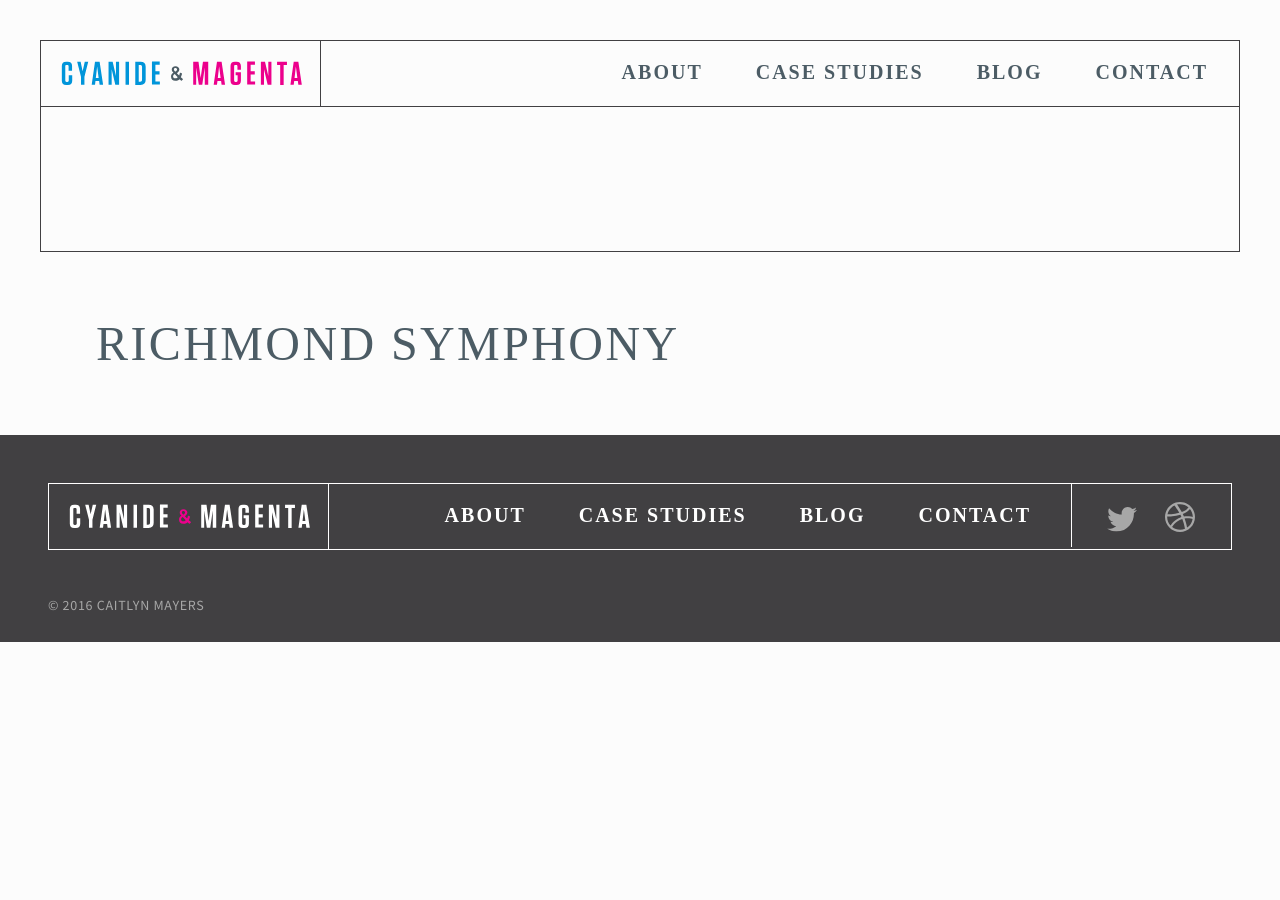
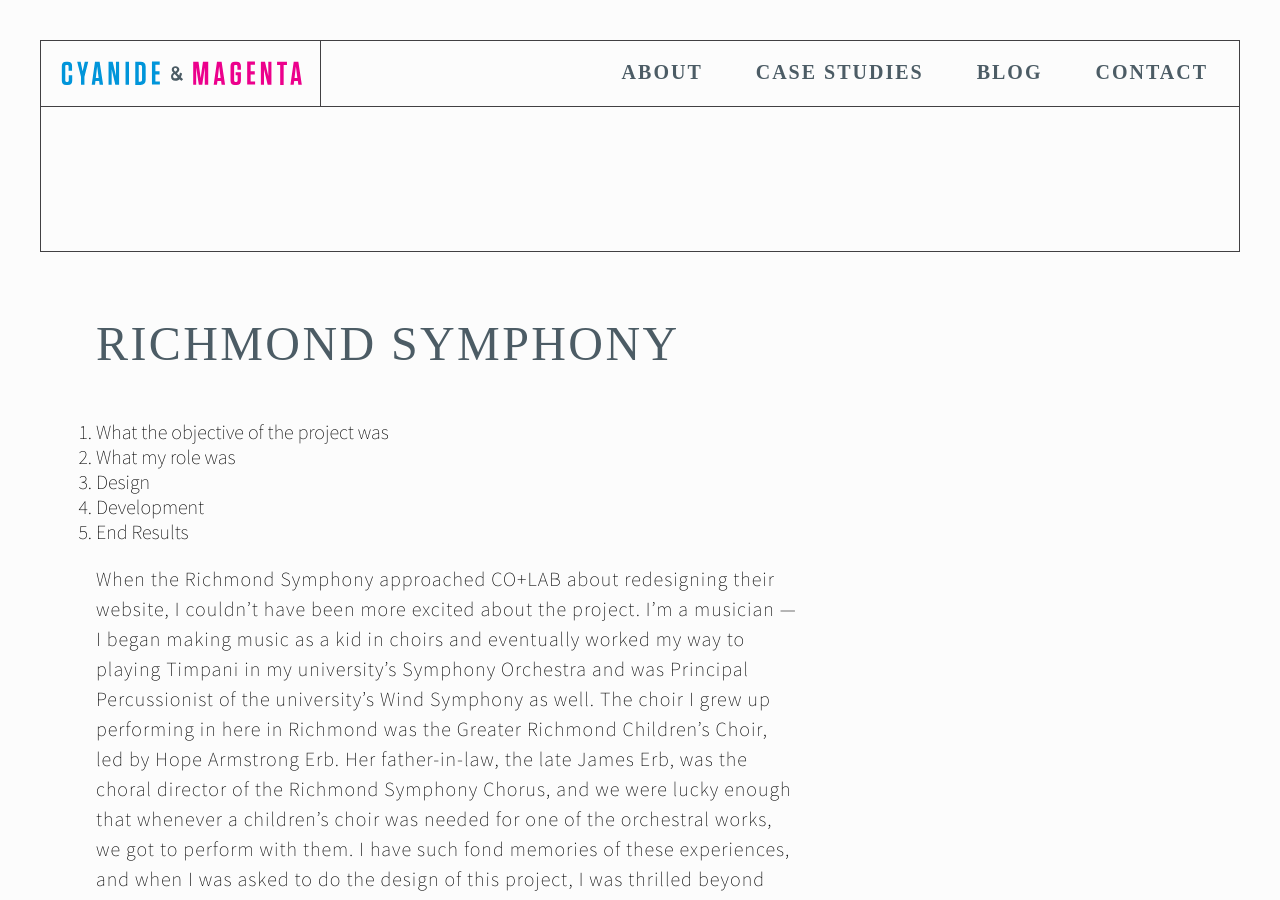
Before and after one commit to caitlynmayers/cyanide-magenta, a Jekyll site: the page built from _case-studies/richmond-symphony.md, in a window 1280 px wide and 900 px high. Built offline with Jekyll 4.4.1, drawn with Linux system fonts in a browser that asks for light colours; Markdown is read by kramdown in place of the engine named in the settings; some of the changed text lies outside the part shown.

Commit message:
beginning to write the richmond symphony case study.

```diff
--- a/_case-studies/richmond-symphony.md
+++ b/_case-studies/richmond-symphony.md
@@ -8,3 +8,19 @@
 ---
 
 <h1>{{ page.title }}</h1>
+
+1. What the objective of the project was
+2. What my role was
+3. Design
+4. Development
+5. End Results
+
+When the Richmond Symphony approached CO+LAB about redesigning their website, I couldn't have been more excited about the project. I'm a musician — I began making music as a kid in choirs and eventually worked my way to playing Timpani in my university's Symphony Orchestra and was Principal Percussionist of the university's Wind Symphony as well. The choir I grew up performing in here in Richmond was the Greater Richmond Children's Choir, led by Hope Armstrong Erb. Her father-in-law, the late James Erb, was the choral director of the Richmond Symphony Chorus, and we were lucky enough that whenever a children's choir was needed for one of the orchestral works, we got to perform with them. I have such fond memories of these experiences, and when I was asked to do the design of this project, I was thrilled beyond belief to help translate what the Symphony means to all of us into a new visual language for their website.
+
+A majority of the strategy work had been completed by the time I joined the project, but I was brought in at the tail end of that phase. I was able to help complete a majority of the wireframes for the site, but what was more important was translating the strategic work – the wires, information architecture and template assignments — into a design system.
+
+I began this process by gathering all of the documentation and outlining patterns of information. One of the benefits of having years of being a musician under my belt was my knowledge of how information should be presented and what types of information would be related and commonly associated with each other, and this made the process of identifying these patterns much smoother.
+
+One example of these types of information is concerts. Concerts are on-the-surface very simple types of information, but as you dig deeper, you realize that there are many smaller pieces of data that comprise one concert. A concert has a date, time and location and a set of (typically) 3 pieces/works. Each concert is usually performed twice, an 8pm concert one day and a 3pm concert the next, typically a Saturday/Sunday pairing. Concerts will often start with the orchestra playing smaller works or specific parts of larger works, with the last piece being an entire symphony. Each concert's music has the piece title, any movements or specific information related to the work that is being played, composer name and any soloist or guest conductor information associated with it.
+
+All of these items are important and have different relevant contexts. One of the goals I achieved through this information pattern work was identifying elements with these commonalities - similar to the concert example above -  and assigning a weight based for each context, which allowed me to determine placement of information across the site, focusing on establishing consistency.
```
